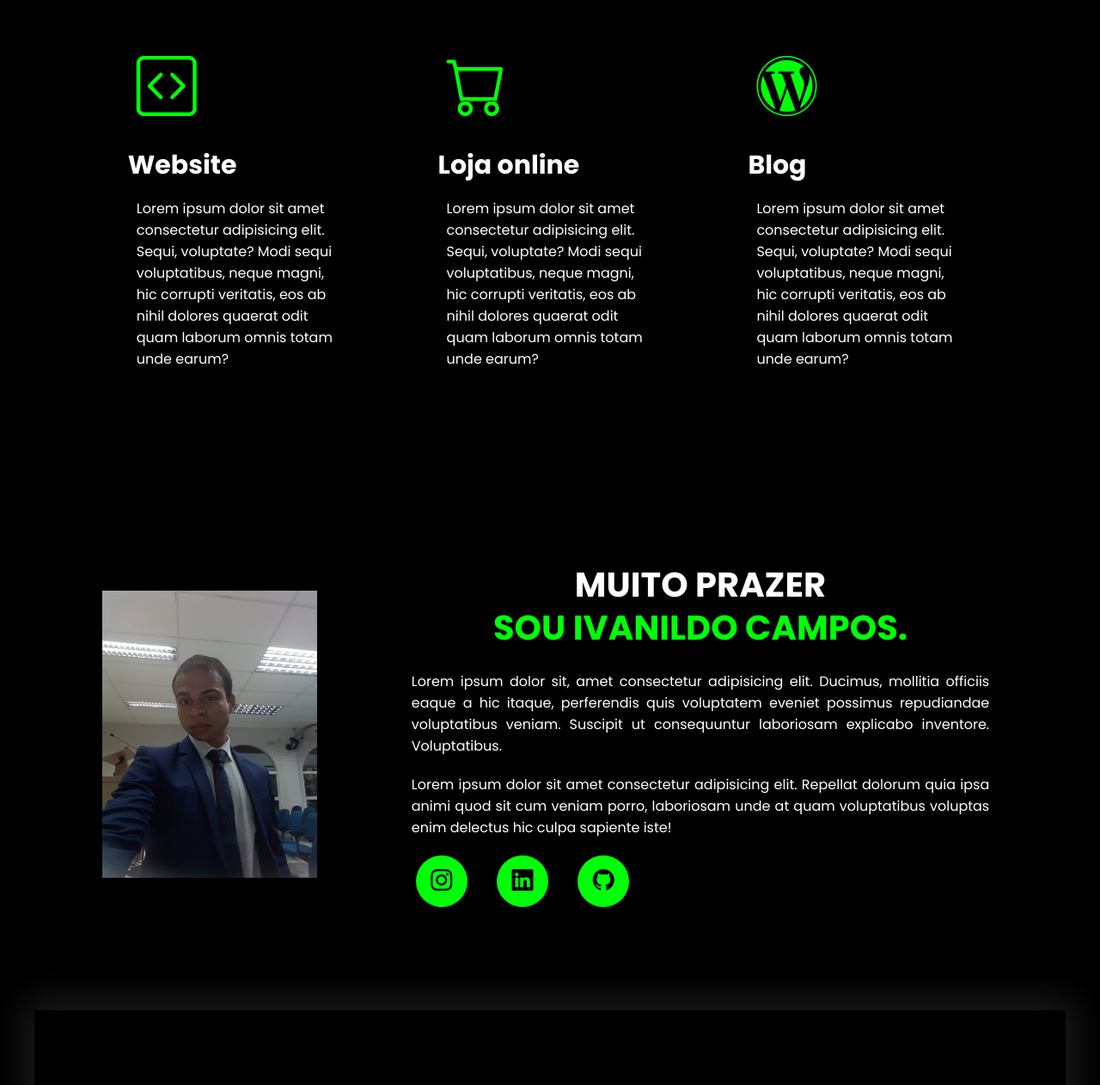
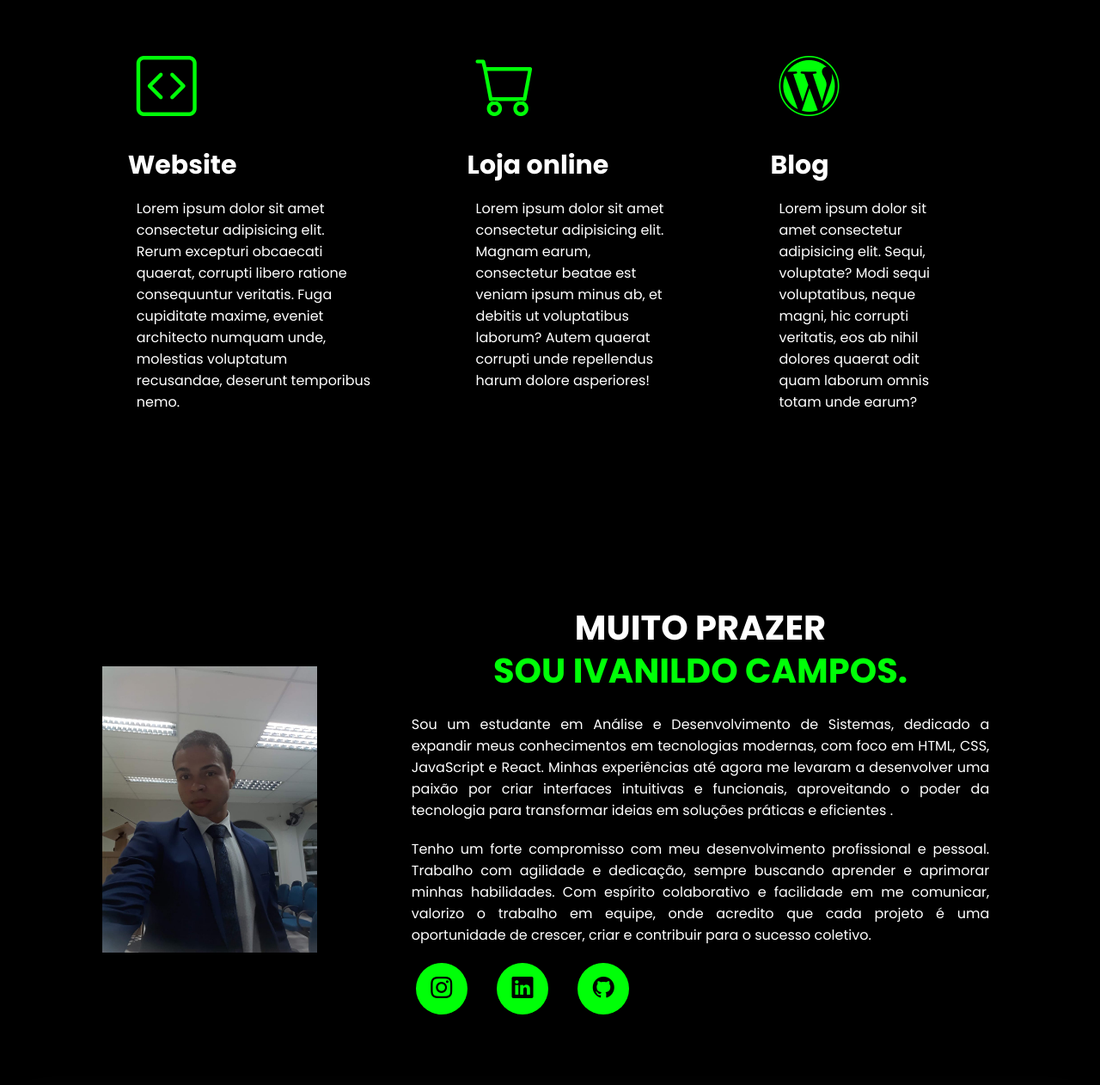
Before and after one commit to IvanildoCampos/projeto-portefolio, a plain HTML site: page index.html in a window 1280 px wide. Shown: the part 1166-2428 px from the top of the page at 86% size. Drawn offline with nearby package versions, Linux system fonts and the light colour scheme.

Commit message:
atualização especialidades

```diff
--- a/index.html
+++ b/index.html
@@ -96,13 +96,13 @@
                     <div class="especialidades_box">
                         <i class="bi bi-code-square"></i>
                         <h3>Website</h3>
-                        <p>Lorem ipsum dolor sit amet consectetur adipisicing elit. Sequi, voluptate? Modi sequi voluptatibus, neque magni, hic corrupti veritatis, eos ab nihil dolores quaerat odit quam laborum omnis totam unde earum?</p>
+                        <p>Lorem ipsum dolor sit amet consectetur adipisicing elit. Rerum excepturi obcaecati quaerat, corrupti libero ratione consequuntur veritatis. Fuga cupiditate maxime, eveniet architecto numquam unde, molestias voluptatum recusandae, deserunt temporibus nemo.</p>
                     </div><!--especialidades box-->
 
                     <div class="especialidades_box">
                         <i class="bi bi-cart"></i>
                         <h3>Loja online</h3>
-                        <p>Lorem ipsum dolor sit amet consectetur adipisicing elit. Sequi, voluptate? Modi sequi voluptatibus, neque magni, hic corrupti veritatis, eos ab nihil dolores quaerat odit quam laborum omnis totam unde earum?</p>
+                        <p>Lorem ipsum dolor sit amet consectetur adipisicing elit. Magnam earum, consectetur beatae est veniam ipsum minus ab, et debitis ut voluptatibus laborum? Autem quaerat corrupti unde repellendus harum dolore asperiores!</p>
                     </div><!--especialidades box-->
 
                     <div class="especialidades_box">
@@ -125,8 +125,12 @@
 
                     <div class="txt_sobre">
                         <h2 class="titulos">MUITO PRAZER <span>SOU IVANILDO CAMPOS.</span></h2>
-                        <P>Lorem ipsum dolor sit, amet consectetur adipisicing elit. Ducimus, mollitia officiis eaque a hic itaque, perferendis quis voluptatem eveniet possimus repudiandae voluptatibus veniam. Suscipit ut consequuntur laboriosam explicabo inventore. Voluptatibus.</P>
-                        <P>Lorem ipsum dolor sit amet consectetur adipisicing elit. Repellat dolorum quia ipsa animi quod sit cum veniam porro, laboriosam unde at quam voluptatibus voluptas enim delectus hic culpa sapiente iste!</P>
+                        <P>
+                            Sou um estudante em Análise e Desenvolvimento de Sistemas, dedicado a expandir meus conhecimentos em tecnologias modernas, com foco em HTML, CSS, JavaScript e React. Minhas experiências até agora me levaram a desenvolver uma paixão por criar interfaces intuitivas e funcionais, aproveitando o poder da tecnologia para transformar ideias em soluções práticas e eficientes
+                        .</P>
+                        <P>
+                            Tenho um forte compromisso com meu desenvolvimento profissional e pessoal. Trabalho com agilidade e dedicação, sempre buscando aprender e aprimorar minhas habilidades. Com espírito colaborativo e facilidade em me comunicar, valorizo o trabalho em equipe, onde acredito que cada projeto é uma oportunidade de crescer, criar e contribuir para o sucesso coletivo.
+                        </P>
                         <div class="btn_social">
                             <a href="https://www.instagram.com/ivanildoocamposs/" target="_blank"><button><i class="bi bi-instagram"></i></button></a>
                             <a href="https://www.linkedin.com/in/ivanildo-campos-566706231/" target="_blank"><button><i class="bi bi-linkedin"></i></button></a>
```
